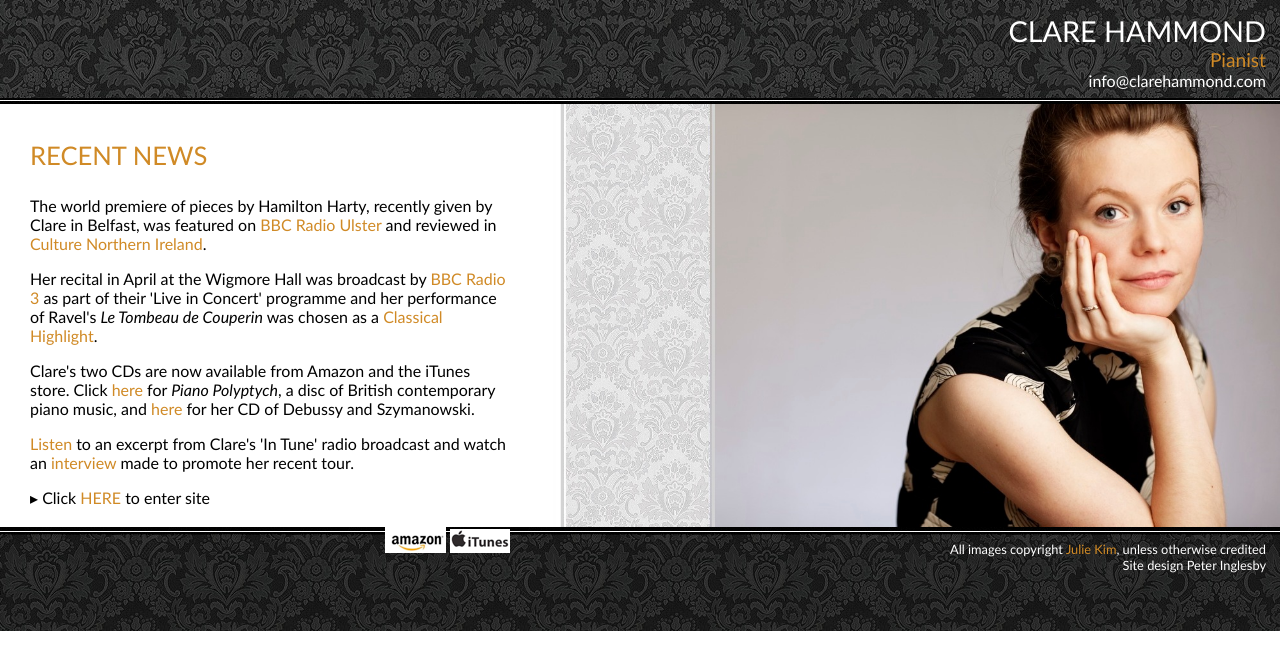
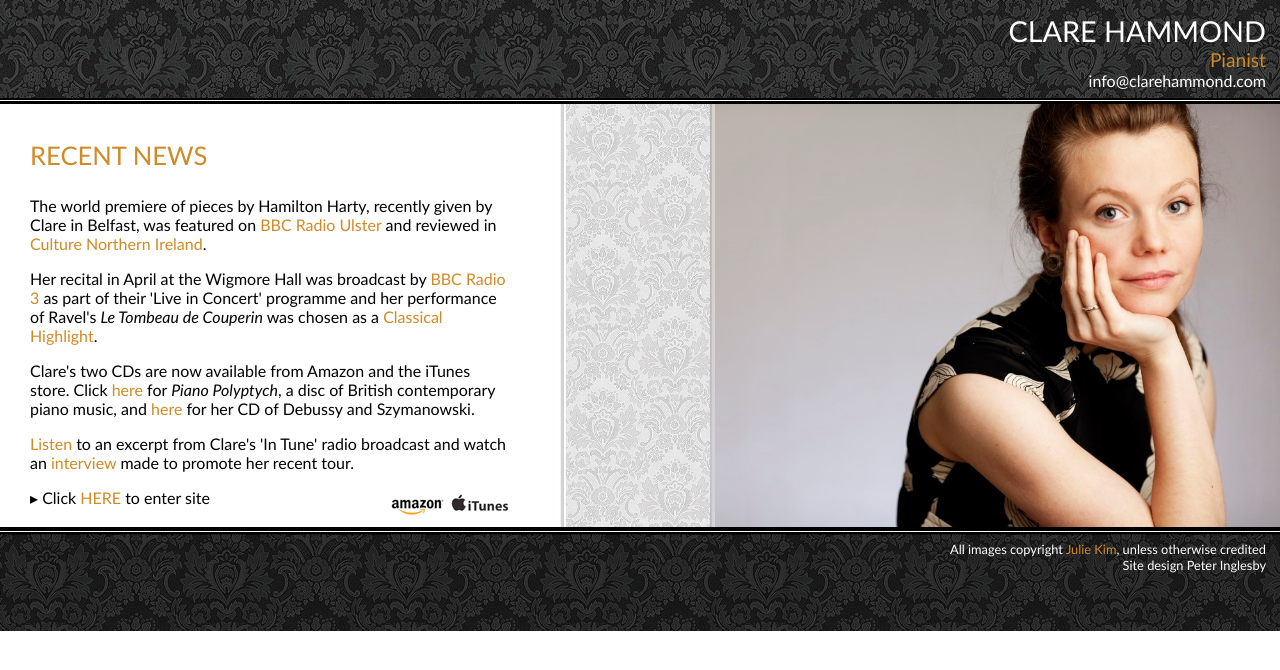
Before and after one commit to hammonc/clarehammond.com, a Jekyll site: the page built from index.html, in a window 1280 px wide. Shown: the top 670 px of the page. Built offline with Jekyll 4.4.1, drawn with Linux system fonts in a browser that asks for light colours.

Commit message:
Reposition logos on index

```diff
--- a/index.html
+++ b/index.html
@@ -17,10 +17,12 @@ layout: with-header-and-footer
 
     <p><a href="http://www.clarehammond.com/in-tune.html" target="_blank">Listen</a> to an excerpt from Clare's 'In Tune' radio broadcast and watch an <a href="resources/interview.mov" target="_blank">interview</a> made to promote her recent tour.</p>
 
-    <p>&#9656; Click <a href="biography.html">HERE</a> to enter site</p>
+    <p>
+        &#9656; Click <a href="biography.html">HERE</a> to enter site
 
-    <div id="logos">
-        <a href="http://www.amazon.co.uk/gp/product/B007FG5TNK"><img src="/resources/amazon-logo.png" /></a>
-        <a href="http://itunes.apple.com/gb/album/piano-polyptych/id495596790"><img src="/resources/itunes-logo.png" /></a>
-    </div>
+        <span class="logos">
+            <a href="http://www.amazon.co.uk/gp/product/B007FG5TNK"><img src="/resources/amazon-logo.png" /></a>
+            <a href="http://itunes.apple.com/gb/album/piano-polyptych/id495596790"><img src="/resources/itunes-logo.png" /></a>
+        </span>
+    </p>
 </div>
--- a/resources/clare.css
+++ b/resources/clare.css
@@ -162,11 +162,11 @@ ul {
     width: 480px;
 }
 
-#logos {
+.logos {
     float: right;
 }
 
-#logos > img {
+.logos > img {
     height: 25px;
 }
 
```
